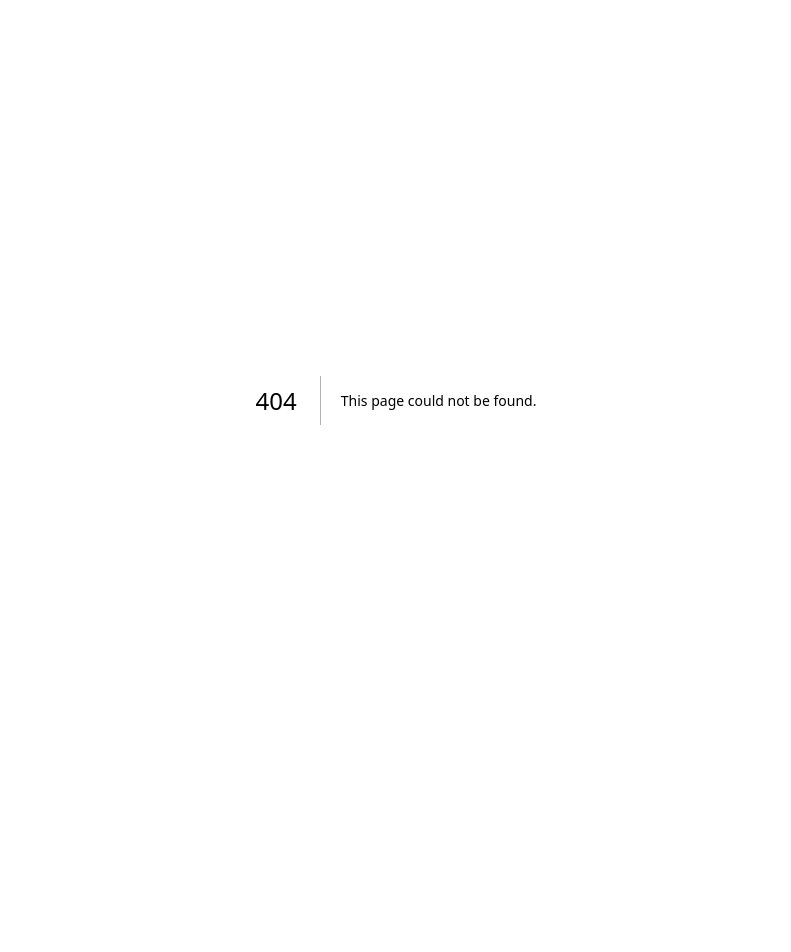
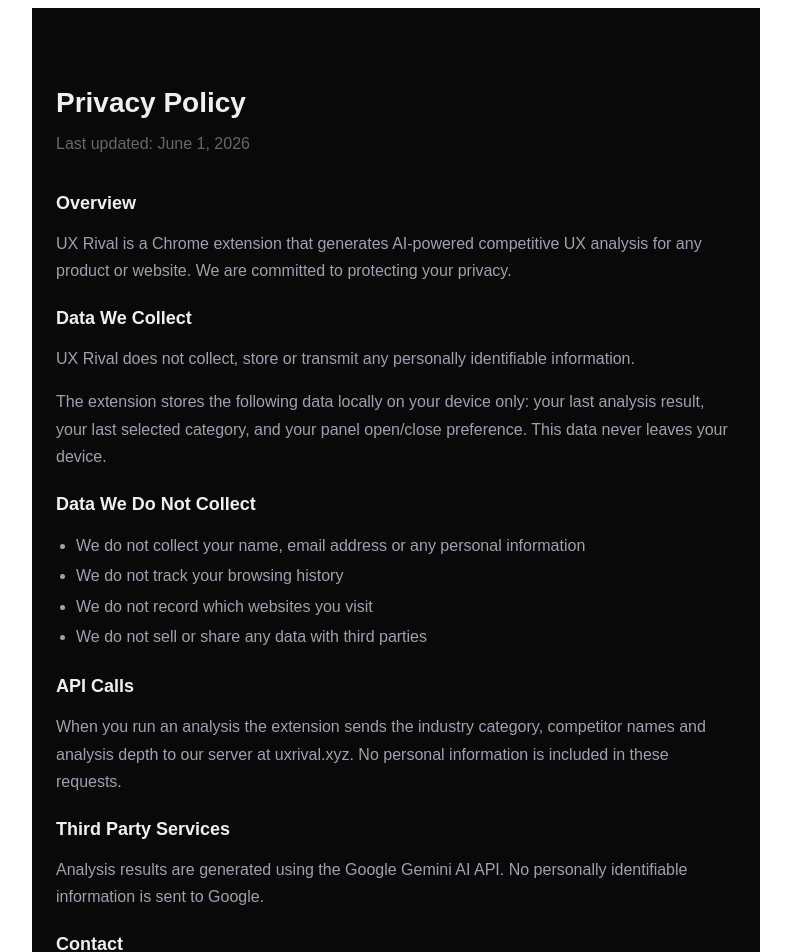
Before and after one commit to TommmyAyandele/Uxrival, a Next.js app: page /privacy in a window 1280 px wide. Before the commit this address had no page. Shown: the top 952 px of the page, without its empty margins (244-1035 px from the left). Before the commit the page ends 800 px from the top, so only its background shows below. Built offline with nearby package versions, Linux system fonts and the light colour scheme.

Commit message:
add privacy policy page

```diff
--- /dev/null
+++ b/app/privacy/page.tsx
@@ -0,0 +1,32 @@
+export default function PrivacyPage() {
+  return (
+    <main style={{ maxWidth: 680, margin: "0 auto", padding: "60px 24px", fontFamily: "Arial, sans-serif", color: "#f0f0f0", background: "#090909", minHeight: "100vh" }}>
+      <h1 style={{ fontSize: 28, fontWeight: 800, marginBottom: 8 }}>Privacy Policy</h1>
+      <p style={{ color: "#66666f", marginBottom: 40 }}>Last updated: June 1, 2026</p>
+
+      <h2 style={{ fontSize: 18, fontWeight: 700, marginBottom: 12 }}>Overview</h2>
+      <p style={{ color: "#a0a0b0", lineHeight: 1.7, marginBottom: 24 }}>UX Rival is a Chrome extension that generates AI-powered competitive UX analysis for any product or website. We are committed to protecting your privacy.</p>
+
+      <h2 style={{ fontSize: 18, fontWeight: 700, marginBottom: 12 }}>Data We Collect</h2>
+      <p style={{ color: "#a0a0b0", lineHeight: 1.7, marginBottom: 12 }}>UX Rival does not collect, store or transmit any personally identifiable information.</p>
+      <p style={{ color: "#a0a0b0", lineHeight: 1.7, marginBottom: 24 }}>The extension stores the following data locally on your device only: your last analysis result, your last selected category, and your panel open/close preference. This data never leaves your device.</p>
+
+      <h2 style={{ fontSize: 18, fontWeight: 700, marginBottom: 12 }}>Data We Do Not Collect</h2>
+      <ul style={{ color: "#a0a0b0", lineHeight: 1.9, marginBottom: 24, paddingLeft: 20 }}>
+        <li>We do not collect your name, email address or any personal information</li>
+        <li>We do not track your browsing history</li>
+        <li>We do not record which websites you visit</li>
+        <li>We do not sell or share any data with third parties</li>
+      </ul>
+
+      <h2 style={{ fontSize: 18, fontWeight: 700, marginBottom: 12 }}>API Calls</h2>
+      <p style={{ color: "#a0a0b0", lineHeight: 1.7, marginBottom: 24 }}>When you run an analysis the extension sends the industry category, competitor names and analysis depth to our server at uxrival.xyz. No personal information is included in these requests.</p>
+
+      <h2 style={{ fontSize: 18, fontWeight: 700, marginBottom: 12 }}>Third Party Services</h2>
+      <p style={{ color: "#a0a0b0", lineHeight: 1.7, marginBottom: 24 }}>Analysis results are generated using the Google Gemini AI API. No personally identifiable information is sent to Google.</p>
+
+      <h2 style={{ fontSize: 18, fontWeight: 700, marginBottom: 12 }}>Contact</h2>
+      <p style={{ color: "#a0a0b0", lineHeight: 1.7 }}>For questions about this privacy policy contact: ayangbohunmi1@gmail.com</p>
+    </main>
+  );
+}
```
